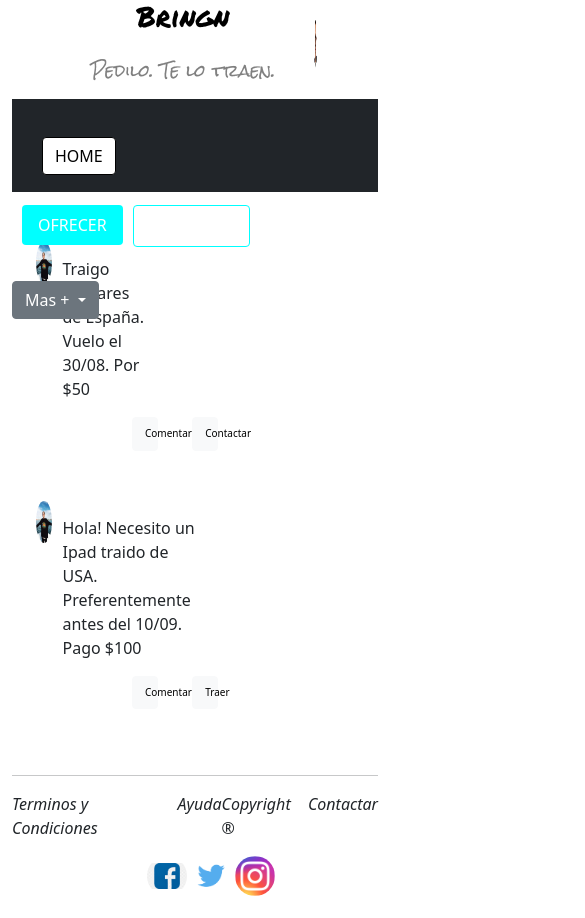
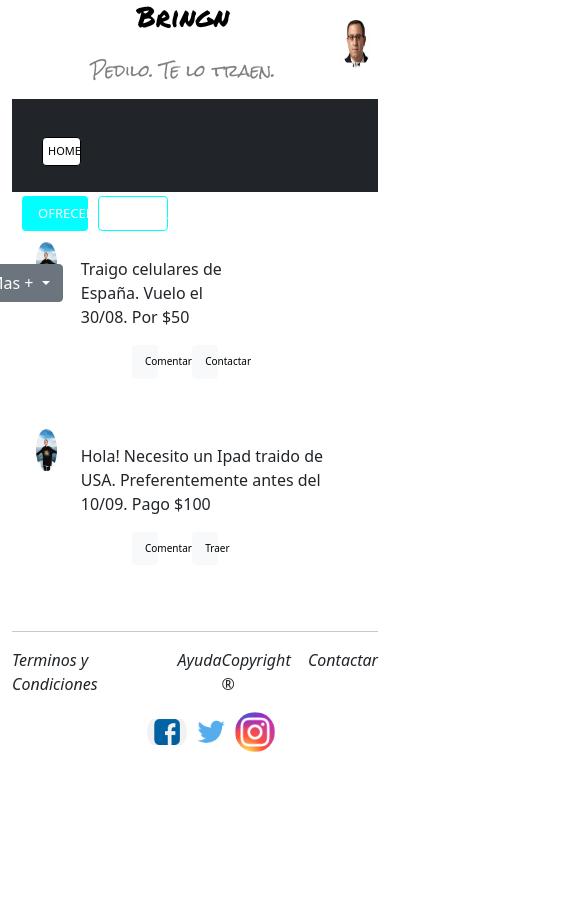
Before and after one commit to tobigiorgis/Bringn, a plain HTML site: page views/home.html in a window 390 px wide. Shown: the whole page, 585 px wide, since content can reach past the window. After the commit the page ends 844 px from the top, so only its background shows below. Drawn offline with nearby package versions, Linux system fonts and the light colour scheme.

Commit message:
mobile responsive

```diff
--- /dev/null
+++ b/SASS/SCSS/_mob.scss
@@ -0,0 +1,53 @@
+@media only screen and (max-width: 500px) /* Mobile */ {
+    #obutton{
+        width: 17vw;
+        height: 35px;
+        font-size: 13px;
+    }
+
+    #ebutton{
+        width: 18vw;
+        height: 35px;
+        font-size: 13px;
+        padding-left: 9px;
+    }
+
+    .nav__btn{
+        margin: 0px 80px 10px 0px;
+    }
+
+    #hbutton{
+        width: 10vw;
+        font-size: 11px;
+        padding: 5px;
+    }
+
+    .dropdown{
+        width: 13vw;
+        font-size: 10px;
+    }
+
+    .bringn{
+        width: 150vw;
+    }
+
+    #interac__2{
+        width: 10vw;
+    }
+
+    #costo{
+        width: 17vw;
+    }
+    #ubicacion{
+        width: 32vw;
+    }
+    #ofrecer{
+        font-size: 7px;
+    }
+    .terminos{
+        font-size: 15px;
+    }
+    #recibir{
+        margin-top: 10px;
+    }
+}
--- a/SASS/SCSS/style.scss
+++ b/SASS/SCSS/style.scss
@@ -1,6 +1,8 @@
 $primary-color:white;
 $secondary-color: black;
 $font-family: monospace;
+
+@import 'SCSS/mob';
 
 body{
     width: 100%;
@@ -49,13 +51,17 @@ h1{
     font-family: 'Rock Salt', cursive;
     color: gray;
 }
+.bloque3{
+    width: 0%;
+}
 
 .img__perfil{
-    width: 6vw;
+    width: 100%;
     height: 8vh;
     border-radius: 50%;
     padding: 10px;
     margin-top: 10px;
+    margin-left: 30px;
 }
 
 .bt{
@@ -106,11 +112,7 @@ footer{
         background: blue;
     }
 }
-  @media only screen and (max-width: 500px) /* Mobile */ {
-    body {
-        background: green;
-    }
-}
+
 #foot{
     font-style: oblique;
 }
@@ -251,9 +253,12 @@ form{
     background-color: black;
 }
 .img__usuario{
-    width: 4vw;
+    width: 100%;
     height: 5vh;
     border-radius: 50%;
+}
+.img-usuario{
+    width: 0%;
 }
 
 .usuarios_msj{
@@ -327,3 +332,7 @@ form{
     text-decoration: none;
     color: black;
 }
+
+#escribir{
+    margin: 10px;
+}
--- a/views/home.html
+++ b/views/home.html
@@ -68,7 +68,7 @@
         </div>
         <div class="bringn">
             <div class="container-fluid row">
-                <div class="col-1">
+                <div class="col-1 img-usuario">
                     <img class="img__usuario" src="../SASS/resources/alex.jpg" alt="Foto de Usuario">
                 </div>
                     <p class="col-6 usuarios_msj">Hola! Necesito un Ipad traido de USA. Preferentemente antes del 10/09. Pago $100</p>
```
Also changed, not shown: index.html (+5 -5 lines), SASS/CSS/styles1.css.
